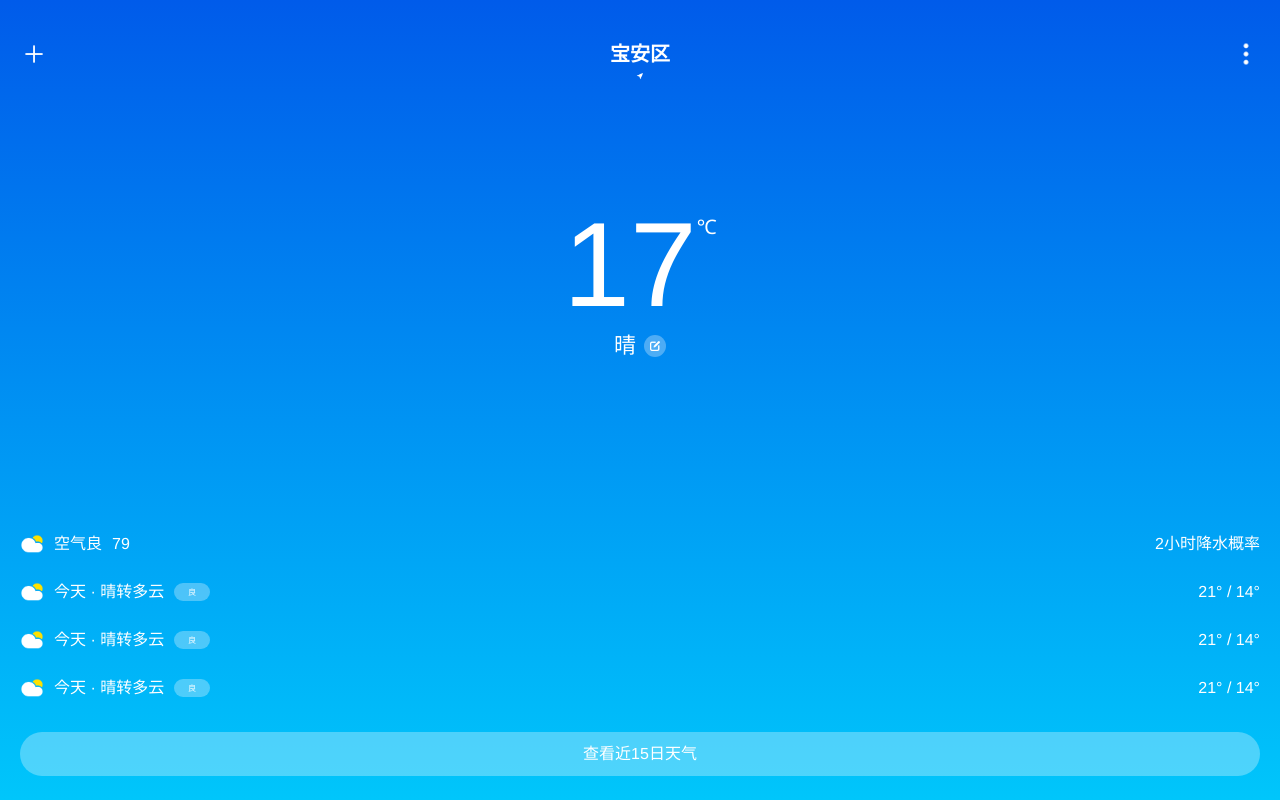
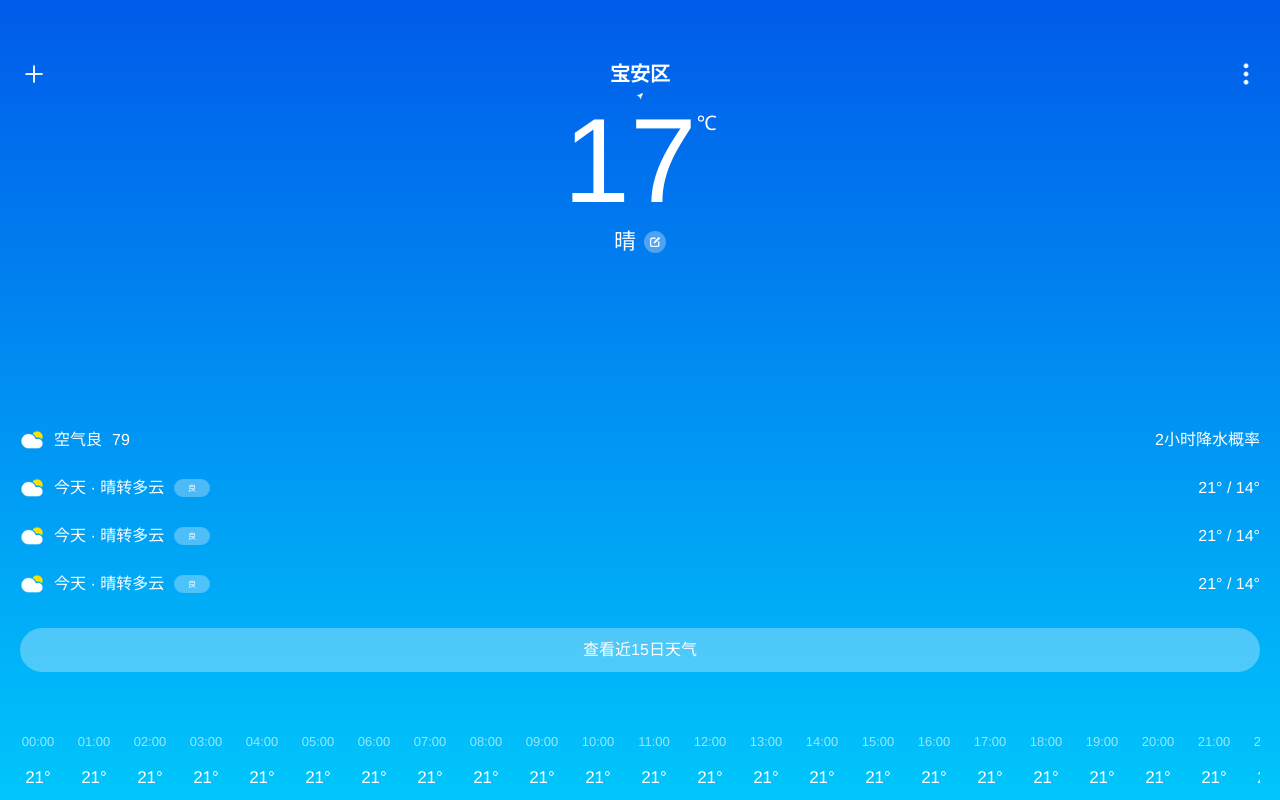
Before and after one commit to AlanLee97/vue3-miui-weather, a Vue app: page / in a window 1280 px wide. Built offline with nearby package versions, Linux system fonts and the light colour scheme.

Commit message:
fix: 更新顶部栏样式

```diff
--- a/src/components/header-bar/header-bar.vue
+++ b/src/components/header-bar/header-bar.vue
@@ -25,7 +25,10 @@
 <style lang="scss" scoped>
 .header-bar {
   padding: 20px;
-  padding-top: 40px;
+  position: fixed;
+  top: 40px;
+  left: 0;
+  width: 100%;
 
   .icon {
     width: 28px;
```
